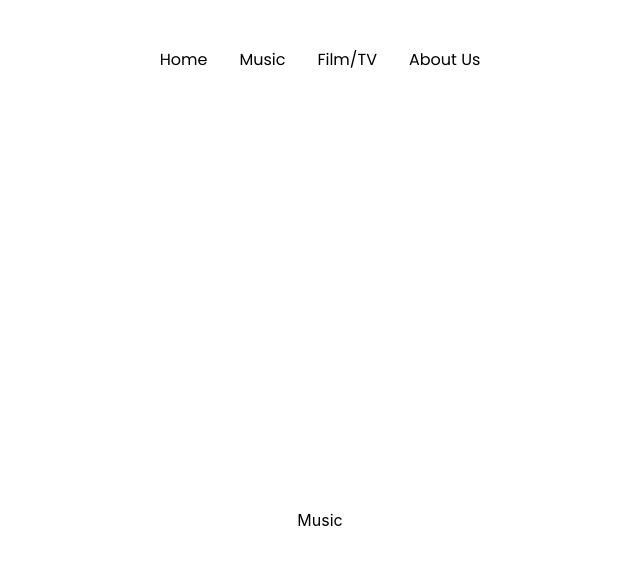
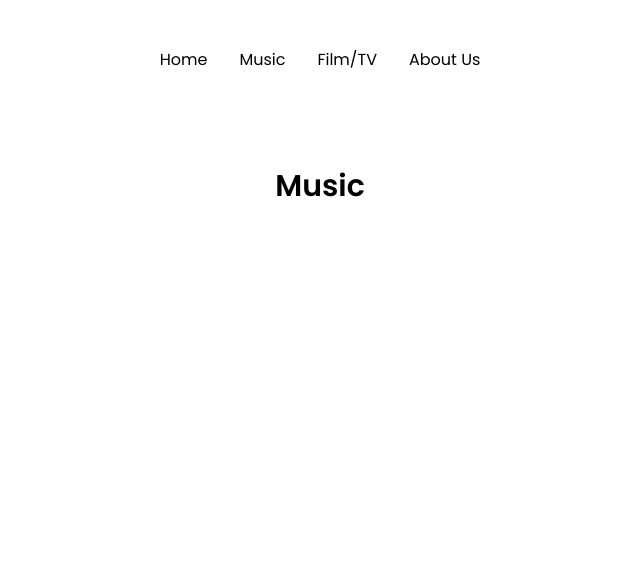
Before and after one commit to 23yimichael/blog, a Next.js app in the folder web/: page /music in a window 1280 px wide. Shown: the top 564 px of the page, without its empty margins (320-960 px from the left). Built offline with nearby package versions, Linux system fonts and the light colour scheme.

Commit message:
Added music header

```diff
--- a/web/pages/music.tsx
+++ b/web/pages/music.tsx
@@ -3,7 +3,9 @@ import Layout from "../components/Layout";
 const Music = () => {
   return (
     <Layout>
-      <div className="flex h-screen items-center justify-center">Music</div>
+      <div className="flex justify-center font-poppins font-semibold 2xl:text-5xl xl:text-3xl lg:text-xl mt-12">
+        Music
+      </div>
     </Layout>
   );
 };
```
